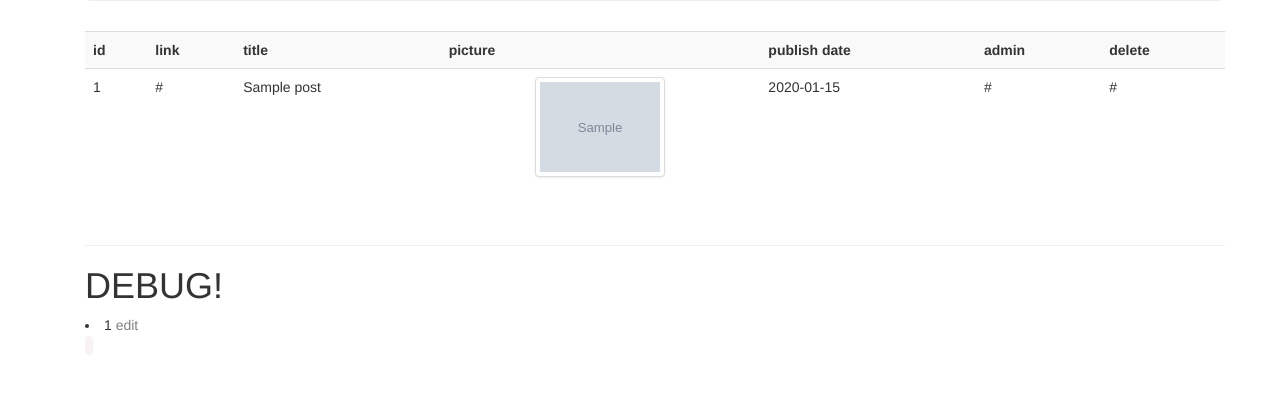
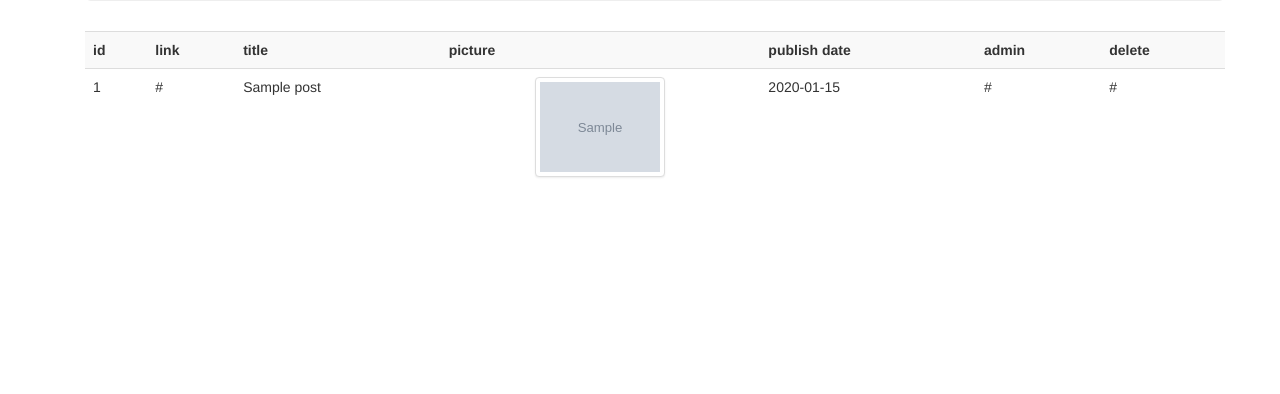
Before and after one commit to KimberleyLawrence/jigsblog, a Django app: template blog/templates/post_manage.html in a window 1280 px wide. Shown: the part 285-679 px from the top of the page. Run offline with Django 3.2, Linux system fonts and the light colour scheme; the template is opened without the code that fills it: most values are stand-ins (such as "Sample title", 1, 10 or a date in 2020); grey boxes marked "Sample" are stand-in pictures; some libraries are stand-ins or nearby versions; some web fonts are replaced.

Commit message:
removing debug

```diff
--- a/blog/templates/post_manage.html
+++ b/blog/templates/post_manage.html
@@ -41,12 +41,5 @@
   </div>
 </div>
 
-<hr>
-<h1>DEBUG!</h1>
-{% if debug_posts %}
-{% for post in debug_posts %}
-<li>{{post.id}} <a href="{% url 'post_edit' post.id %}">edit</a></li>
-{% endfor %}
-{% endif %}
-<code>{{ post.debug }}</code>
+
 {% endblock %}
```
